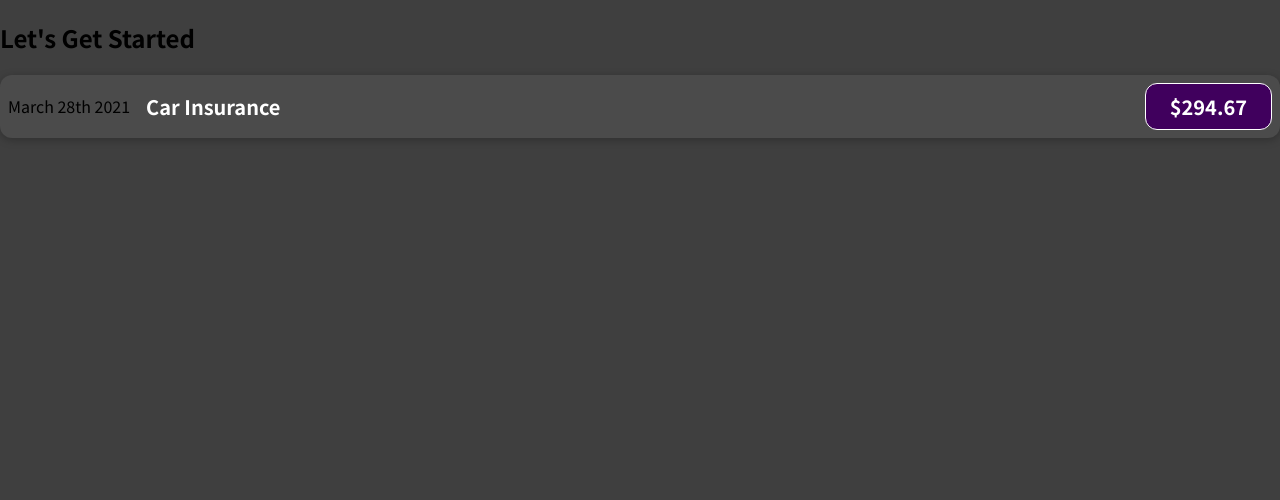
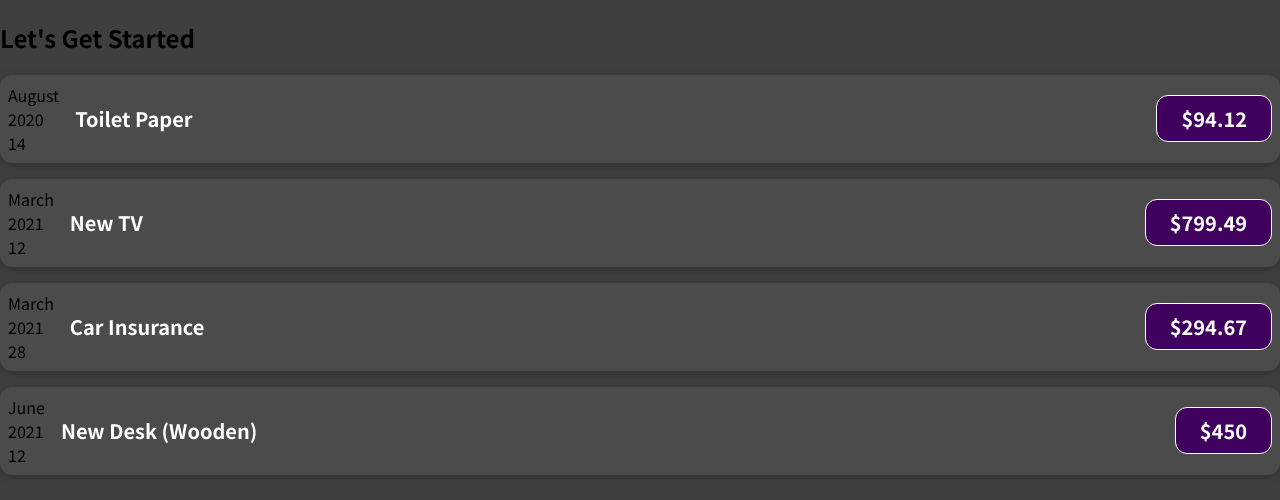
Before and after one commit to Michelosc/expense-tracker, a React (Create React App) app: page / in a window 1280 px wide. Shown: the top 500 px of the page. Built offline with nearby package versions, Linux system fonts and the light colour scheme.

Commit message:
Adding dynamic data in the ExpenseItem component

```diff
--- a/src/App.js
+++ b/src/App.js
@@ -1,10 +1,51 @@
 import ExpenseItem from "./components/ExpenseItem";
 
 function App() {
+  const expenses = [
+    {
+      id: "e1",
+      title: "Toilet Paper",
+      amount: 94.12,
+      date: new Date(2020, 7, 14),
+    },
+    { id: "e2", title: "New TV", amount: 799.49, date: new Date(2021, 2, 12) },
+    {
+      id: "e3",
+      title: "Car Insurance",
+      amount: 294.67,
+      date: new Date(2021, 2, 28),
+    },
+    {
+      id: "e4",
+      title: "New Desk (Wooden)",
+      amount: 450,
+      date: new Date(2021, 5, 12),
+    },
+  ];
+
   return (
     <div className="App">
       <h2>Let's Get Started</h2>
-      <ExpenseItem></ExpenseItem>
+      <ExpenseItem
+        title={expenses[0].title}
+        amount={expenses[0].amount}
+        date={expenses[0].date}
+      ></ExpenseItem>
+      <ExpenseItem
+        title={expenses[1].title}
+        amount={expenses[1].amount}
+        date={expenses[1].date}
+      ></ExpenseItem>
+      <ExpenseItem
+        title={expenses[2].title}
+        amount={expenses[2].amount}
+        date={expenses[2].date}
+      ></ExpenseItem>
+      <ExpenseItem
+        title={expenses[3].title}
+        amount={expenses[3].amount}
+        date={expenses[3].date}
+      ></ExpenseItem>
     </div>
   );
 }
--- a/src/components/ExpenseItem.js
+++ b/src/components/ExpenseItem.js
@@ -1,12 +1,20 @@
 import "./ExpenseItem.css";
 
-function ExpenseItem() {
+function ExpenseItem(props) {
+  const month = props.date.toLocaleString("en-US", { month: "long" });
+  const day = props.date.toLocaleString("en-US", { day: "2-digit" });
+  const year = props.date.getFullYear();
+
   return (
     <div className="expense-item">
-      <div>March 28th 2021</div>
+      <div>
+        <div>{month}</div>
+        <div>{year}</div>
+        <div>{day}</div>
+      </div>
       <div className="expense-item__description">
-        <h2>Car Insurance</h2>
-        <div className="expense-item__price">$294.67</div>
+        <h2>{props.title}</h2>
+        <div className="expense-item__price">${props.amount}</div>
       </div>
     </div>
   );
```
